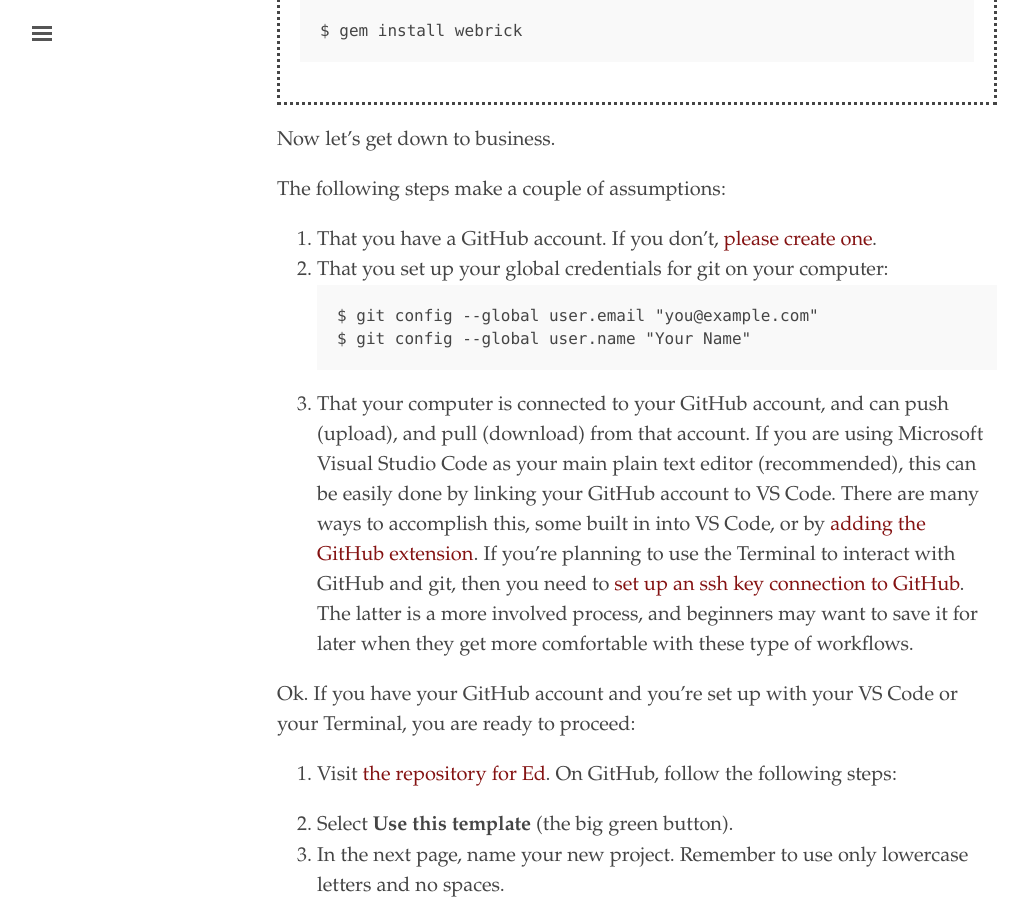
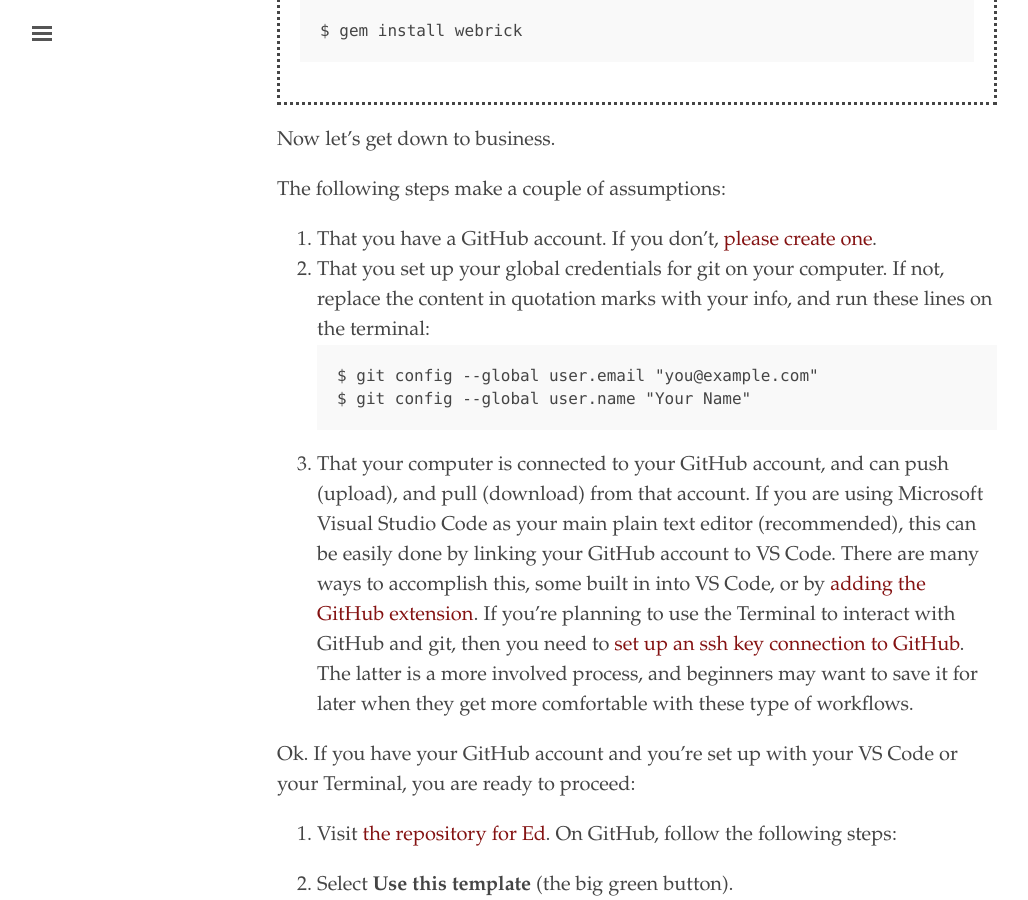
Before and after one commit to minicomp/ed, a Jekyll site: the page built from documentation.md, in a window 1280 px wide and 900 px high, scrolled down 6590 px. Shown: the whole window, without its empty margins (3-1031 px from the left). Built offline with Jekyll 4.4.1, drawn with Linux system fonts in a browser that asks for light colours.

Commit message:
added global git info step

```diff
--- a/documentation.md
+++ b/documentation.md
@@ -143,7 +143,7 @@ Now let's get down to business.
 The following steps make a couple of assumptions:
 
 1. That you have a GitHub account. If you don't, [please create one](https://www.google.com/url?sa=t&rct=j&q=&esrc=s&source=web&cd=&cad=rja&uact=8&ved=2ahUKEwiq_Lmp-cn6AhV9FlkFHQhLAjYQFnoECA8QAQ&url=https%3A%2F%2Fgithub.com%2Fjoin&usg=AOvVaw0H9TK-nu7JfXaoNeNMgJEk).
-2. That you set up your global credentials for git on your computer:
+2. That you set up your global credentials for git on your computer. If not, replace the content in quotation marks with your info, and run these lines on the terminal:
 ~~~ Bash
 $ git config --global user.email "you@example.com"
 $ git config --global user.name "Your Name"
```
